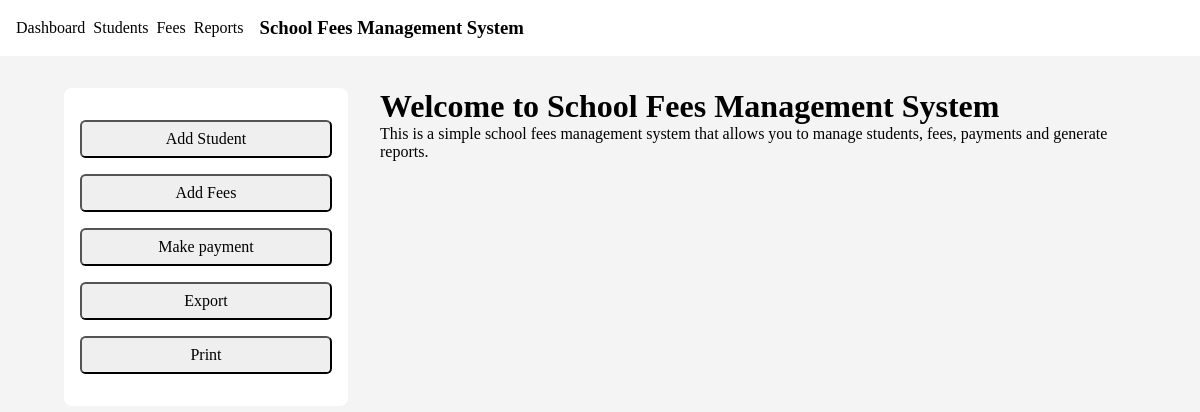
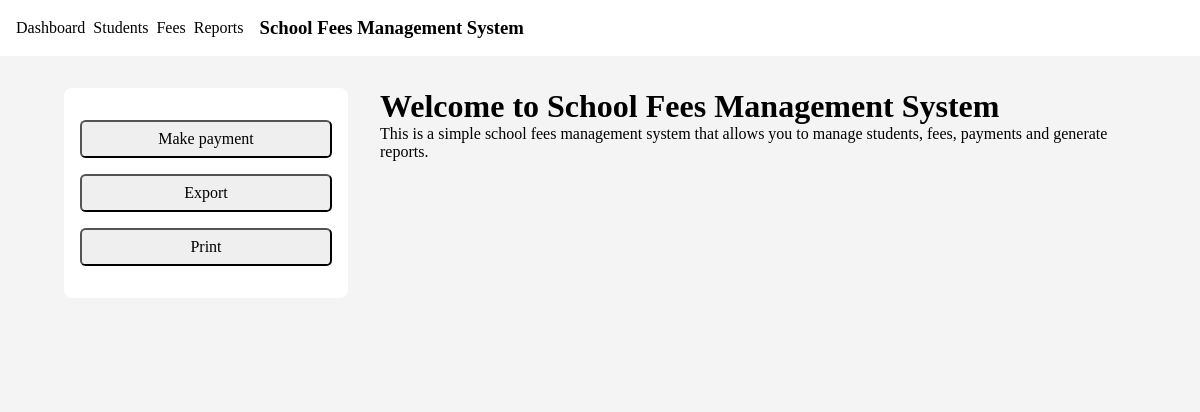
Before and after one commit to at-tawlib/school-fees-management, an Electron app: page src/html/index.html in a window 1200 px wide. Drawn offline with Linux system fonts and the light colour scheme.

Commit message:
Moved button onClickListeners to their respective files

```diff
--- a/src/html/index.html
+++ b/src/html/index.html
@@ -37,8 +37,6 @@
       <!-- --------------- DASHBOARD -------------- -->
       <div id="dashboardContainer" class="flex-row">
         <div class="studentButtons flex-1">
-          <button id="addStudentButton">Add Student</button>
-          <button id="addFeesButton">Add Fees</button>
           <button id="makePaymentButton">Make payment</button>
           <button>Export</button>
           <button>Print</button>
@@ -108,7 +106,7 @@
       <!-- ---------------- FEES -------------------- -->
       <div id="arrearsContainer" class="flex-row" style="display: none">
         <div class="studentButtons flex-1">
-          <button id="addStudentButton">Add Student</button>
+          <button id="addFeesButton">Add Fees</button>
           <button id="refreshStudentsButton">Refresh</button>
           <button id="makePaymentButton">Make payment</button>
           <button>Export</button>
--- a/src/js/arrears.js
+++ b/src/js/arrears.js
@@ -4,6 +4,10 @@ document.getElementById("feesNav").addEventListener("click", async function () {
   showHideContainer("fees");
   const records = await window.api.getArrears();
   displayArrears(records.data);
+});
+
+document.getElementById("addFeesButton").addEventListener("click", function () {
+  document.getElementById("addFeesModal").style.display = "block";
 });
 
 function displayArrears(data) {
--- a/src/js/index.js
+++ b/src/js/index.js
@@ -3,7 +3,3 @@ import { showHideContainer } from "./utils/show-container.js";
 document.getElementById("dashboardNav").addEventListener("click", function () {
     showHideContainer("dashboard");
 });
-
-document.getElementById("addFeesButton").addEventListener("click", function () {
-  document.getElementById("addFeesModal").style.display = "block";
-});
```
